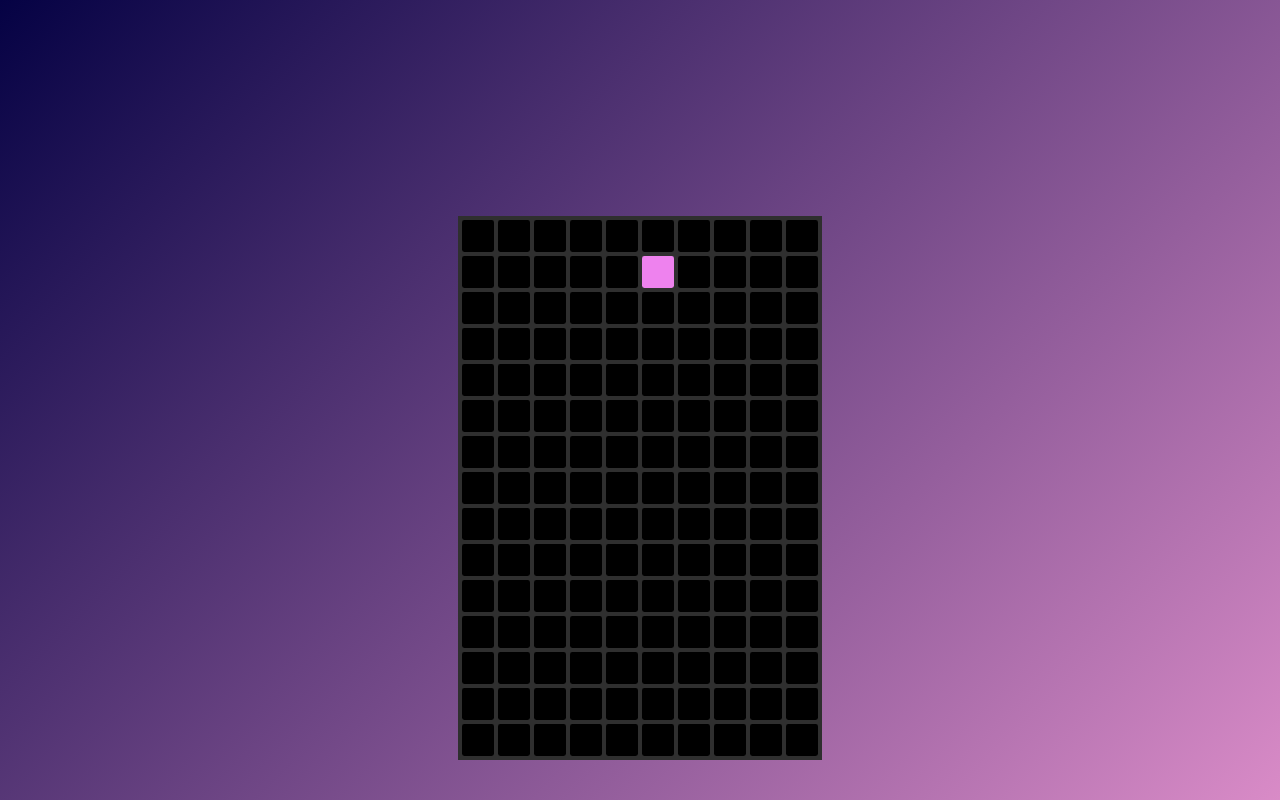
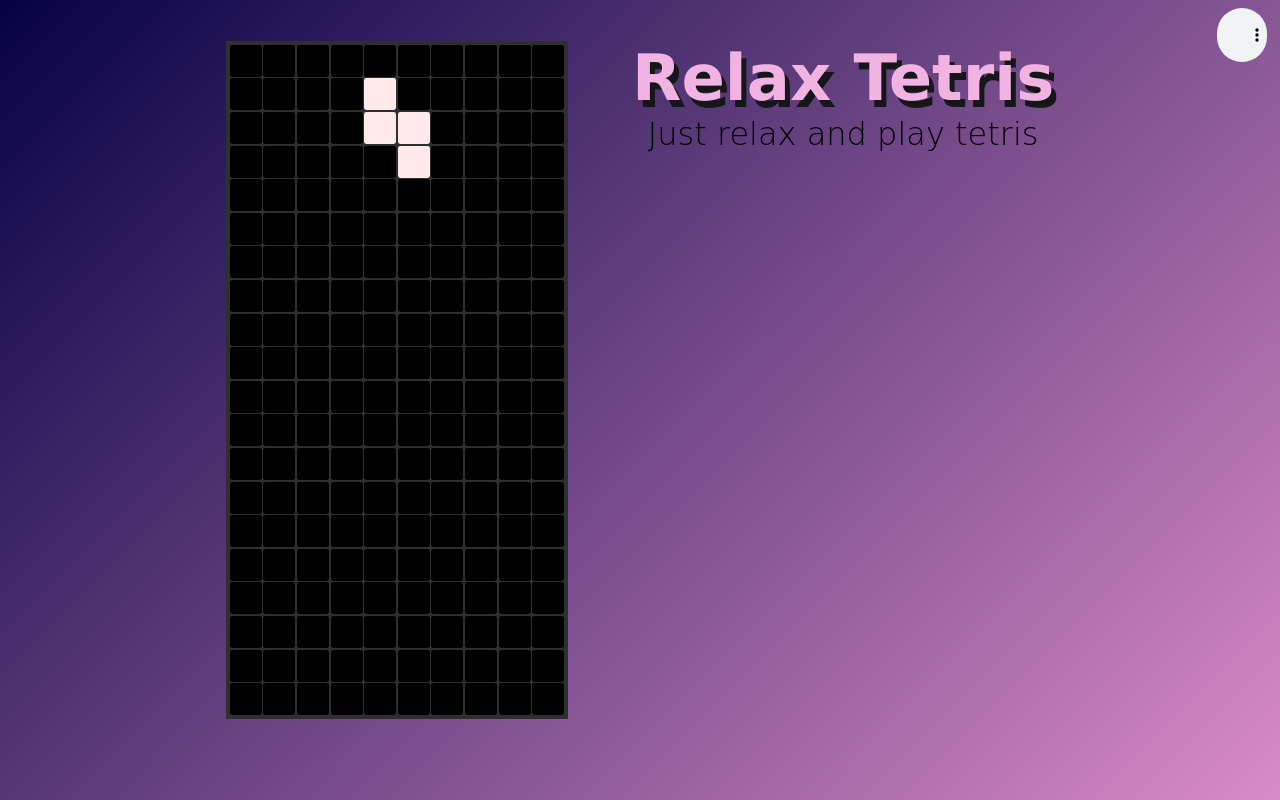
Before and after one commit to VeronikaFedorova/tetris, a plain HTML site: page index.html in a window 1280 px wide. Drawn offline with Linux system fonts and the light colour scheme.

Commit message:
Added function that generate random tetromonio, audio and text content. Changed some style

```diff
--- a/index.html
+++ b/index.html
@@ -1,17 +1,32 @@
 <!DOCTYPE html>
 <html lang="en">
   <head>
-    <meta charset="UTF-8">
-    <meta name="viewport" content="width=device-width, initial-scale=1.0">
+    <meta charset="UTF-8" />
+    <meta name="viewport" content="width=device-width, initial-scale=1.0" />
     <title>Tetris</title>
-    <link rel="stylesheet" href="style.css">
+    <link rel="stylesheet" href="style.css" />
+    <link rel="preconnect" href="https://fonts.googleapis.com" />
+    <link rel="preconnect" href="https://fonts.gstatic.com" crossorigin />
+    <link
+      href="https://fonts.googleapis.com/css2?family=Kalam:wght@300;400;700&display=swap"
+      rel="stylesheet"
+    />
   </head>
   <body>
+    <section class="game_bar">
       <div class="grid">
         <!-- <div></div>
                 <div></div>
                 <div></div> -->
       </div>
+      <div class="sidebar_content">
+        <h1 class="game_header">Relax Tetris</h1>
+        <h2 class="game_text">Just relax and play tetris</h2>
+        <figure class='game_audio'>
+            <audio controls loop src="./audio/acoustic-vibe-124586.mp3"></audio>
+        </figure>
+      </div>
+    </section>
 
     <script src="index.js"></script>
   </body>
--- a/index.js
+++ b/index.js
@@ -1,52 +1,190 @@
-const PLAYFIELD_COLUMNS = 10;
-const PLAYFIELD_ROWS = 15;
-const TETROMINO_NAMES = [
-  'O'
-];
+'use strict';
+
+const PLAY_FIELD_COLUMNS = 10;
+const PLAY_FIELD_ROWS = 20;
+const TETRIMINO_NAMES = ['O', 'J', 'L', 'S', 'D', 'I', 'T', 'X', 'C', 'W'];
+const TETRIMINOES = {
+  O: [
+    [1, 1],
+    [1, 1],
+  ],
+  J: [
+    [1, 0, 0],
+    [1, 1, 1],
+    [0, 0, 0],
+  ],
+  L: [
+    [1, 0, 0],
+    [1, 0, 0],
+    [1, 1, 1],
+  ],
+  S: [
+    [1, 0, 0],
+    [1, 1, 0],
+    [0, 1, 0],
+  ],
+  D: [
+    [1, 1, 1],
+    [1, 1, 1],
+    [1, 1, 1],
+  ],
+  I: [
+    [1, 1, 1],
+    [0, 0, 0],
+    [0, 0, 0],
+  ],
+  T: [
+    [1, 1, 1],
+    [0, 1, 0],
+    [0, 1, 0],
+  ],
+  X: [
+    [0, 1, 0],
+    [1, 1, 1],
+    [0, 1, 0],
+  ],
+  C: [
+    [1, 1, 1],
+    [1, 0, 1],
+    [0, 0, 0],
+  ],
+  W: [
+    [1, 0, 0],
+    [1, 1, 0],
+    [0, 1, 1],
+  ],
+};
+const tetrominoSequence = [];
 
 function convertPositionToIndex(row, column) {
-  return row * PLAYFIELD_COLUMNS + column;
+  return row * PLAY_FIELD_COLUMNS + column;
 }
 
-let playField;
+let playfield;
 let tetromino;
 
-function generatePLayField() {
-  for (let i = 0; i < PLAYFIELD_ROWS * PLAYFIELD_COLUMNS; i++) {
+function generatePlayField() {
+  for (let i = 0; i < PLAY_FIELD_ROWS * PLAY_FIELD_COLUMNS; i++) {
     const div = document.createElement('div');
     document.querySelector('.grid').append(div);
   }
 
-  playField = new Array(PLAYFIELD_ROWS)
-  .fill()
-  .map(() => new Array(PLAYFIELD_COLUMNS).fill(0));
-  //console.table(playField);
+  playfield = new Array(PLAY_FIELD_ROWS)
+    .fill()
+    .map(() => new Array(PLAY_FIELD_COLUMNS).fill(0));
+  // console.table(playfield);
 }
 
-function generateTetromino() {
-  tetromino = {
-    name: TETROMINO_NAMES[0],
-    row: 3,
-    column: 5,
+//This function generate random integer for the function that wiil generate random figure
+function generateRandomNumber(min, max) {
+  min = Math.ceil(min);
+  max = Math.floor(max);
+
+  return Math.floor(Math.random() * (max - min + 1)) + min;
+}
+
+//This function generate random figure
+function generateRandomTetrominoSequence() {
+  const figures = TETRIMINO_NAMES;
+  while (figures.length) {
+    const randomNumber = generateRandomNumber(0, figures.length - 1);
+    const randomTetromino = figures.splice(randomNumber, 1)[0];
+    tetrominoSequence.push(randomTetromino);
   }
 }
 
-generatePLayField();
+//This fucntion is where we return tetromino
+function generateTetromino() {
+  if (tetrominoSequence.length === 0) {
+    generateRandomTetrominoSequence();
+  }
 
+  const name = tetrominoSequence.pop();
+  const matrix = TETRIMINOES[name];
+  const column = playfield[0].length / 2 - Math.ceil(matrix[0].length / 3);
+  const row = 1;
+
+  tetromino = {
+    name: name,
+    matrix,
+    row: row,
+    column: column,
+  };
+}
+
+generatePlayField();
+generateTetromino();
 const cells = document.querySelectorAll('.grid div');
 
 function drawPlayField() {
-  console.log(cells);
-  cells[15].classList.add(TETROMINO_NAMES);
-}
+  for (let row = 0; row < PLAY_FIELD_ROWS; row++) {
+    for (let column = 0; column < PLAY_FIELD_COLUMNS; column++) {
+      if (playfield[row][column] === 0) continue;
 
-function drawTetromino() {
-  for(let row = 0; row < 1; row++) {
-    for(let column = 0; column < 1; column++) {
-      const cellIndex = convertPositionToIndex(tetromino.row + row, tetromino.column + column);
-      cells[cellIndex].classList.add('O');
+      const name = playfield[row][column];
+      const cellIndex = convertPositionToIndex(row, column);
+
+      cells[cellIndex].classList.add(name);
     }
   }
 }
 
-drawPlayField();
+function drawTetromino() {
+  const name = tetromino.name;
+  const tetrominoMatrixSize = tetromino.matrix.length;
+
+  for (let row = 0; row < tetrominoMatrixSize; row++) {
+    for (let column = 0; column < tetrominoMatrixSize; column++) {
+      if (!tetromino.matrix[row][column]) continue;
+
+      const cellIndex = convertPositionToIndex(
+        tetromino.row + row,
+        tetromino.column + column
+      );
+
+      cells[cellIndex].classList.add(name);
+    }
+  }
+}
+
+// convertPositionToIndex();
+// drawTetromino();
+// drawPlayField();
+
+function draw() {
+  cells.forEach((cell) => cell.removeAttribute('class'));
+  drawTetromino();
+  drawPlayField();
+}
+
+draw();
+
+document.addEventListener('keydown', onKeyDown);
+
+function onKeyDown(eventKeyboard) {
+  switch (eventKeyboard.key) {
+    case 'ArrowDown':
+      moveTetrominoDown();
+      break;
+    case 'ArrowLeft':
+      moveTetrominoLeft();
+      break;
+    case 'ArrowRight':
+      moveTetrominoRight();
+      break;
+  }
+
+  draw();
+}
+
+function moveTetrominoDown() {
+  tetromino.row += 1;
+}
+
+function moveTetrominoLeft() {
+  tetromino.column -= 1;
+}
+
+function moveTetrominoRight() {
+  tetromino.column += 1;
+}
--- a/style.css
+++ b/style.css
@@ -5,10 +5,50 @@
 
 body {
   height: 100vh;
-    background: linear-gradient(135deg, rgba(5,2,68,1), rgba(217,139,199,1));
+  background: linear-gradient(
+    135deg,
+    rgba(5, 2, 68, 1),
+    rgba(217, 139, 199, 1)
+  ) no-repeat;
   display: flex;
   justify-content: center;
-    align-items: flex-end;
+  align-items: center;
+}
+.game_bar {
+    display: flex;
+    align-items: flex-start;
+    gap: 5vw;
+}
+
+.sidebar_content {
+    display: flex;
+    flex-direction: column;
+    justify-content: center;
+    text-align: center;
+}
+
+.game_header {
+    font: 900 4rem Verdana, Geneva, Tahoma, sans-serif;
+    color: rgb(240, 179, 226);
+    text-shadow: 5px 7px #151617;;
+}
+
+.game_text{
+    font: 300 2rem 'Kolom', cursive;
+}
+
+.game_audio {
+    position: absolute;
+    top: 1vh;
+    right: 1vw;
+}
+
+audio {
+    width: 50px;
+}
+
+.media-controls.inline .time-control, .media-controls.inline .status-label {
+    display: none;
 }
 
 .grid {
@@ -17,7 +57,7 @@ body {
   margin-bottom: 5vh;
   display: grid;
   grid-template-columns: repeat(10, auto);
-    gap: 0.5vh;
+  gap: 0.2vh;
 }
 
 .grid > div {
@@ -27,6 +67,42 @@ body {
   border-radius: 0.3vh;
 }
 
-.grid .O {
-    background-color: violet;
+.grid > .O {
+  background: rgb(255, 126, 148);
 }
+
+.grid > .J {
+  background: mediumblue;
+}
+
+.grid > .L {
+    background: violet;
+}
+
+.grid > .S {
+    background: rgb(255, 233, 233);
+}
+
+.grid > .D {
+    background: pink;
+}
+
+.grid > .I {
+    background: rgb(255, 118, 68);
+}
+
+.grid > .T {
+    background: rgb(123, 203, 235);
+}
+
+.grid > .X {
+    background: khaki;
+}
+
+.grid > .C {
+    background: rgb(90, 76, 183);
+}
+
+.grid > .W {
+    background: rgb(239, 100, 100);
+}
```
Also changed, not shown: 1 other file. Lines whose indentation alone changed are shown as unchanged.
